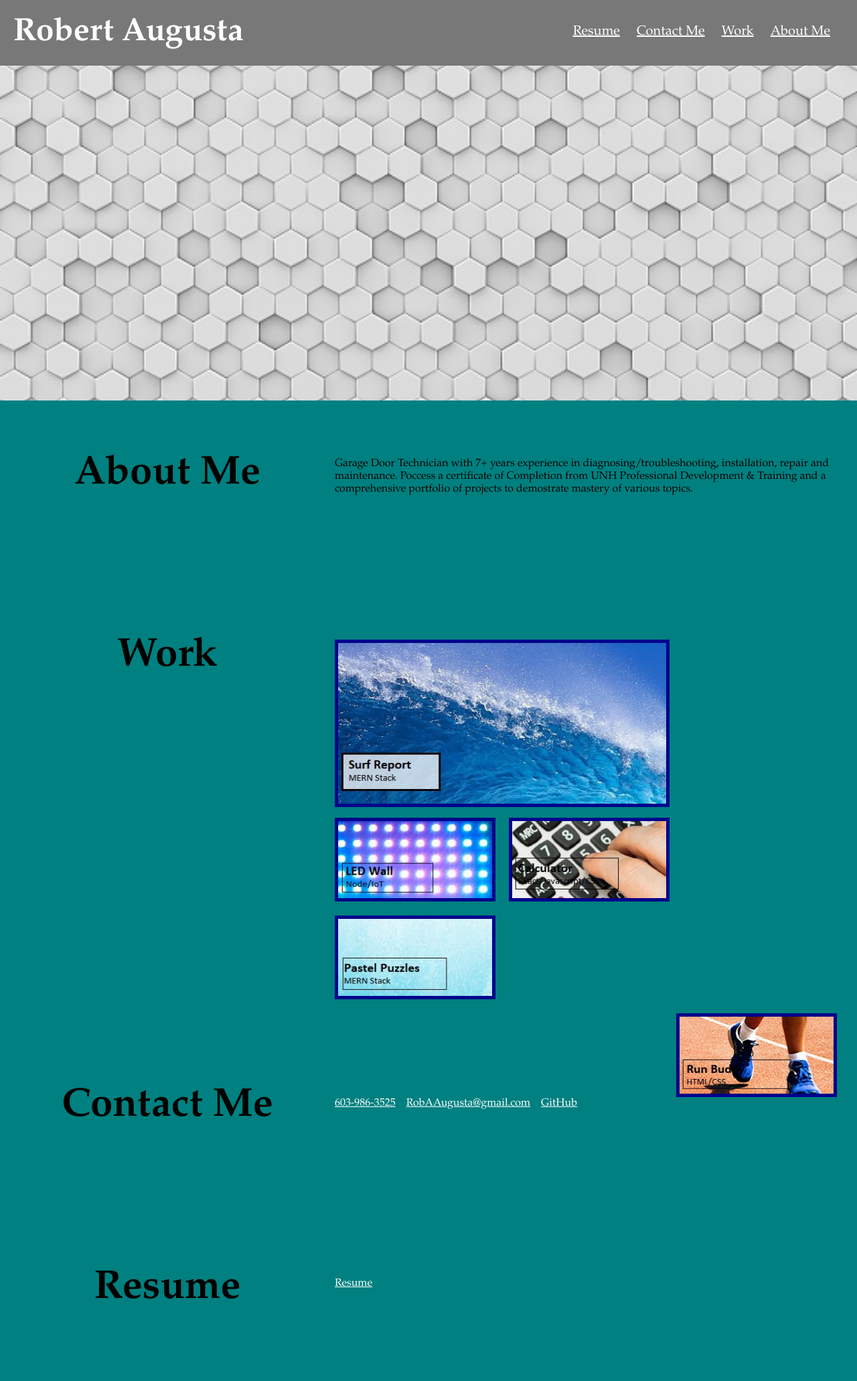
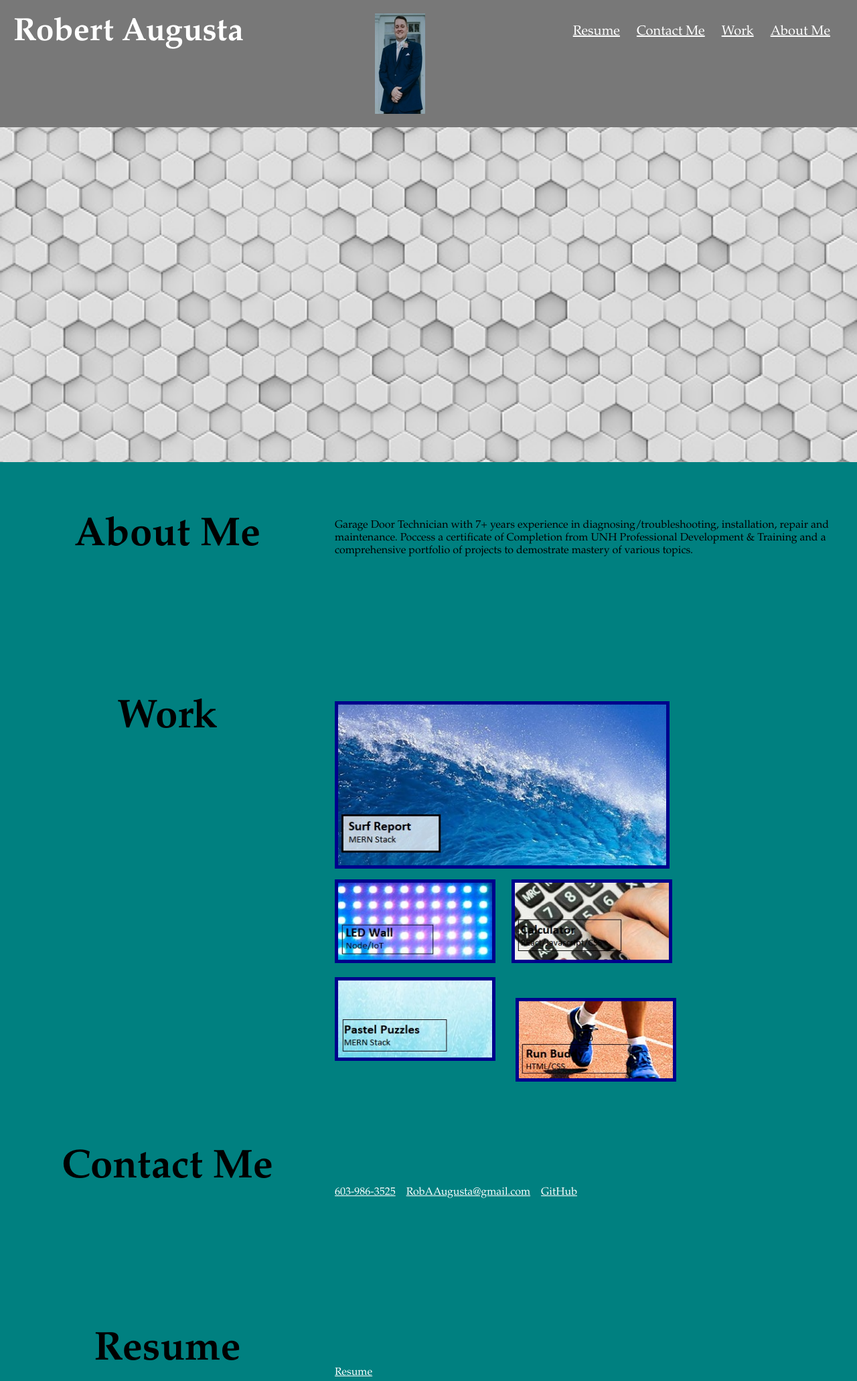
Before and after one commit to Offspringjunky90/BootcampHW-Week-of-September-18-2021, a plain HTML site: page index2.html in a window 1280 px wide. Shown: the whole page at 67% size. Drawn offline with Linux system fonts and the light colour scheme.

Commit message:
Updated Index, CSS and Images

```diff
--- a/index2.html
+++ b/index2.html
@@ -8,6 +8,7 @@
     <body>
         <div class="header">
             <h1>Robert Augusta</h1>
+            <img id="RA" src="./Images/goodlookingguy.jpg" alt="Good Looking Guy"></img>
             <div>
                 <ul>
                     <li>
@@ -36,14 +37,16 @@
             </div>
             <div class="columnright">
                 <p id="aboutmeinfo">Garage Door Technician with 7+ years experience in diagnosing/troubleshooting, installation, repair and maintenance. Poccess a certificate of Completion from UNH Professional Development & Training and a comprehensive portfolio of projects to demostrate mastery of various topics.</p>
-                <img src="Images/waves.jpg" id="workbox"  class="fadein"></img>
-                <img src="Images/ledwall.jpg" id="ledwall" class="fadein"></img>
-                <img src="Images/calculator.jpg" id="calculator" class="fadein"></img>
-                <img src="Images/pastel.jpg" id="pastelpuzzles" class="fadein"></img>
-                <img src="Images/run.jpg" id="runbuddy" class="fadein"></img>
-                <p id="contactmeinfo"><a href="tel:+6039863525"><u>603-986-3525</u></a>&nbsp;&nbsp;&nbsp;&nbsp;<a href="https://www.gmail.com"><u>RobAAugusta@gmail.com</u></a>&nbsp;&nbsp;&nbsp;&nbsp;<a href="https://www.github.com/Offspringjunky90"><u>GitHub</u></a>
-                </p>
-                <p id="resumeinfo"><a href="https://sites.google.com/view/robertaugustaresume"><u>Resume</u></a></p>
+                <div>
+                    <img src="Images/waves.jpg" id="workbox" alt="Waves"></img>
+                    <img src="Images/ledwall.jpg" id="ledwall" alt="LED Wall"></img>
+                    <img src="Images/calculator.jpg" id="calculator" alt="Calculator"></img>
+                    <img src="Images/pastel.jpg" id="pastelpuzzles" alt="Pastel Puzzles"></img>
+                    <img src="Images/run.jpg" id="runbuddy" alt="Jogger"></img>
+                    <p id="contactmeinfo"><a href="tel:+6039863525"><u>603-986-3525</u></a>&nbsp;&nbsp;&nbsp;&nbsp;<a href="https://www.gmail.com"><u>RobAAugusta@gmail.com</u></a>&nbsp;&nbsp;&nbsp;&nbsp;<a href="https://www.github.com/Offspringjunky90"><u>GitHub</u></a>
+                    </p>
+                    <p id="resumeinfo"><a href="https://sites.google.com/view/robertaugustaresume"><u>Resume</u></a></p>
+                </div>
             </div>
         </div>
     </section>
--- a/style2.css
+++ b/style2.css
@@ -45,6 +45,11 @@ body {
     float: right;
 }
 
+#RA {
+    height: 150px;
+    width: 75px;
+    border-radius: 2px solid black;
+}
 
 a {
     color: #ffffff;
@@ -124,9 +129,7 @@ p {
   width: 240px;
   background-image: url(./Images/ledwall.jpg);
   border: 5px solid darkblue;
-  position: relative;
   margin-top: 10px;
-  float: left;
 }
 
 #calculator {
@@ -134,7 +137,6 @@ p {
   width: 240px;
   background-image: url(./Images/calculator.jpg);
   border: 5px solid darkblue;
-  position: relative;
   margin-top: 10px;
   margin-left: 20px;
 }
@@ -144,7 +146,6 @@ p {
   width: 240px;
   background-image: url(./Images/pastel.jpg);
   border: 5px solid darkblue;
-  position: relative;
   margin-top: 15px;
   margin-right: 250px;
 }
@@ -154,26 +155,44 @@ p {
   width: 240px;
   background-image: url(./Images/run.jpg);
   border: 5px solid darkblue;
-  position: relative;
-  float: right;
-  margin-top: 15px;
-  margin-left: 555px;
+  margin-left: 270px;
+  margin-top: -100px;
 }
 
 #contactmeinfo {
-  margin-top:;
+  margin-top: 150px;
 }
 
 #resumeinfo {
   margin-top: 250px;
 }
 
-.fadein img{
-  opacity:0.5;
-  transition: 1s ease;
+img:hover{
+  opacity: .5;
+  cursor: pointer;
+}
+
+/* Large smartphones - navbar changes color */
+@media screen and (max-width: 768px) {
+  .header div ul li {
+    flex-direction: column;
   }
+  }
+  }
+}
 
-.fadein img:hover{
-  opacity:1;
-  transition: 1s ease;
+/* Small smartphones - image placeholders change color */
+@media screen and (max-width: 576px) {
+  .header
+  .header div ul li {
+    flex-direction: column;
+    order: 2
   }
+  .backimage {
+    order: 3
+  }
+  .main {
+    flex-direction: column;
+  }
+  }
+}
```
Also changed, not shown: Images/goodlookingguy.jpg (added).
